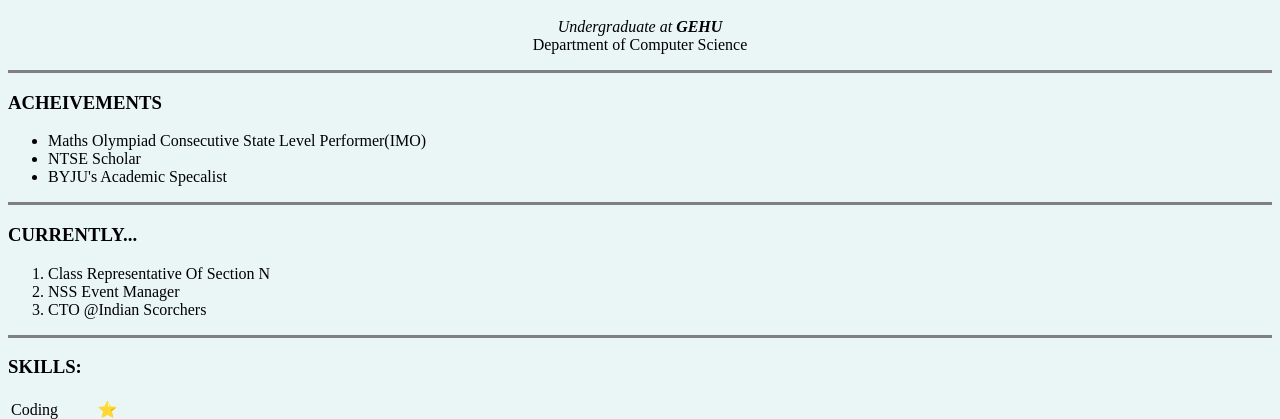
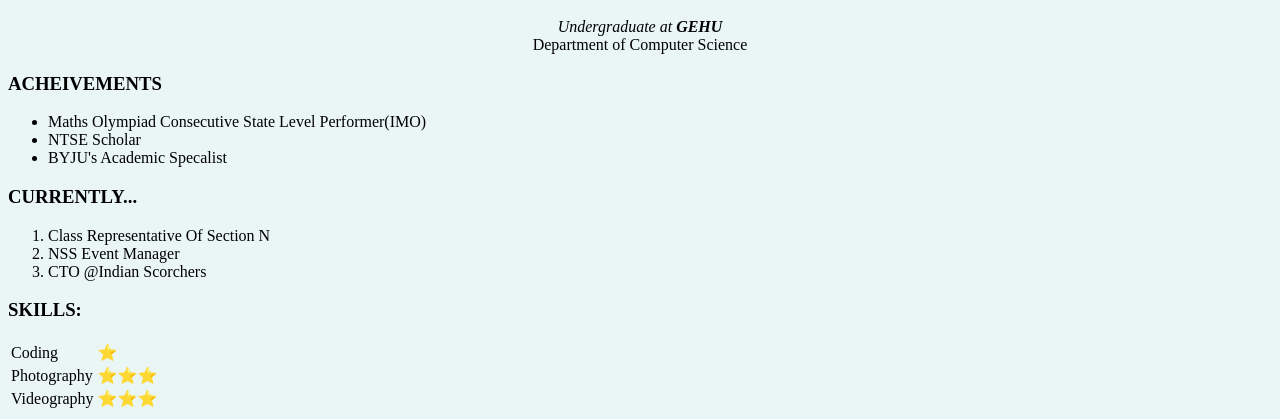
Before and after one commit to ihemantroy/CV, a plain HTML site: page index.html in a window 1280 px wide. Shown: the part 367-786 px from the top of the page. Drawn offline with Linux system fonts and the light colour scheme.

Commit message:
Update index.html

```diff
--- a/index.html
+++ b/index.html
@@ -4,9 +4,14 @@
 <head>
   <meta charset="utf-8">
   <title>Hemant's Personal Site</title>
+  <style>
+    body{
+      background-color:#EAF6F6;
+    }
+  </style>
 </head>
 
-<body style =  "background-color:#EAF6F6;">
+<body>
   <center>
     <img src="hkr.png" alt="Hemant's Profile Picture">
 
@@ -18,9 +23,6 @@
       Department of Computer Science
     </p>
   </center>
-
-
-  <hr size="3" noshade>
   <h3>ACHEIVEMENTS</h3>
   <p>
   <ul>
@@ -33,7 +35,7 @@
     <li>BYJU's Academic Specalist</li>
 
   </ul>
-  <hr size="3" noshade>
+
   <h3>CURRENTLY...</h3>
   <ol>
 
@@ -44,7 +46,7 @@
     <li>CTO @Indian Scorchers</li>
   </ol>
   </p>
-  <hr size="3" noshade>
+
   <h3>SKILLS:</h3>
   <table>
     <tr>
```
